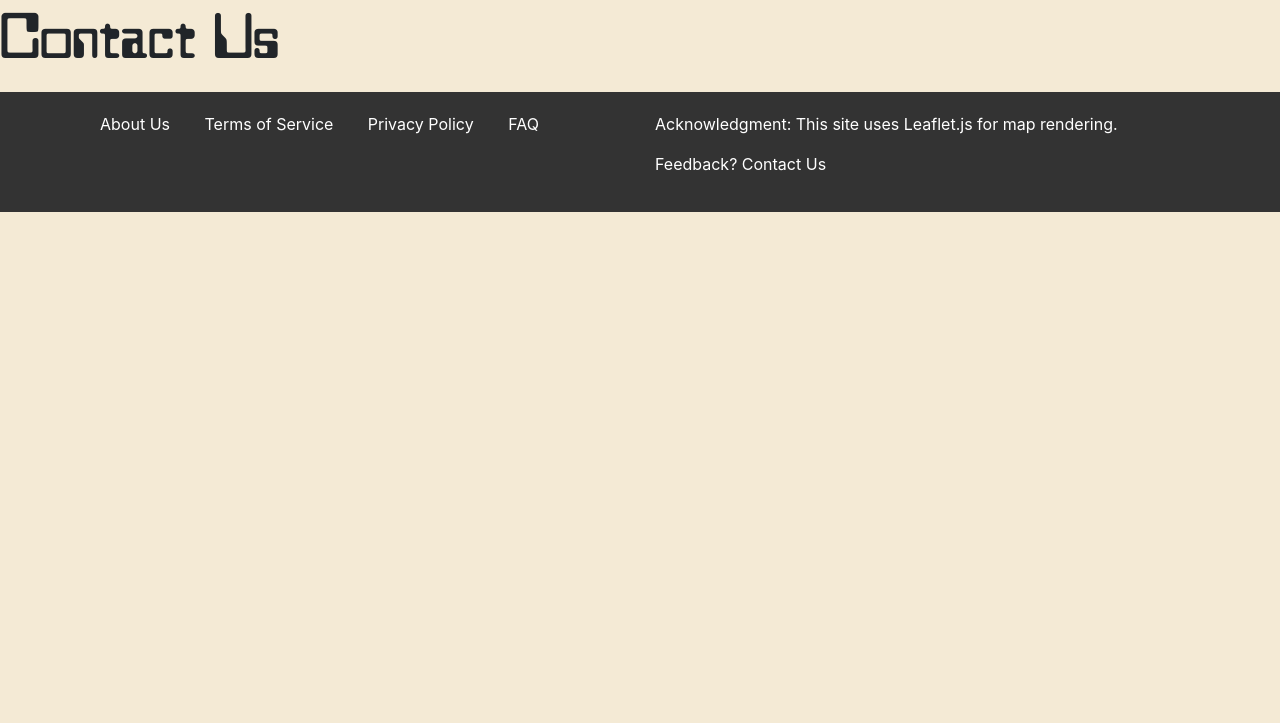
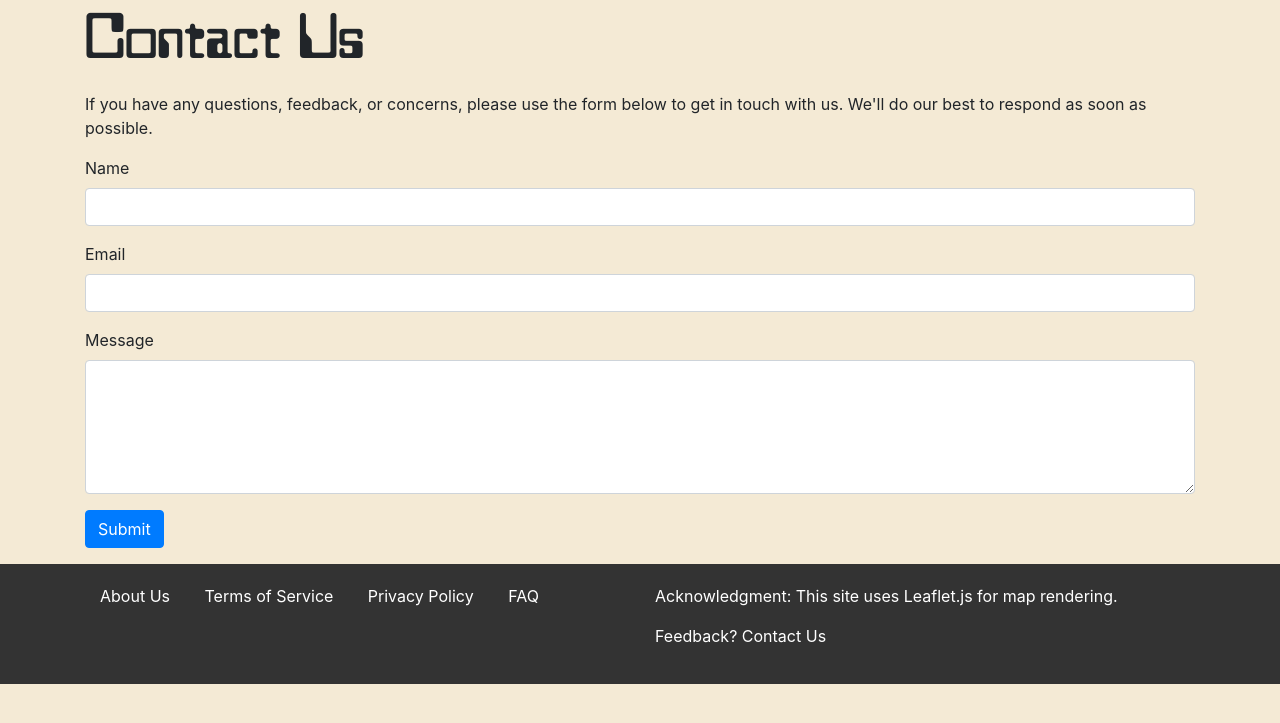
Before and after one commit to AlexCodeGlider/gliderFlightPlanner, a Flask app: page /contact-us in a window 1280 px wide. Shown: the top 723 px of the page. Run offline with Flask 3, Linux system fonts and the light colour scheme; some libraries are stand-ins or nearby versions.

Commit message:
Contact us page

```diff
--- a/app.py
+++ b/app.py
@@ -1,4 +1,4 @@
-from flask import Flask, render_template, request, redirect, url_for, session
+from flask import Flask, render_template, request, redirect, url_for, session, flash
 from flask_session import Session
 import folium
 from folium.features import DivIcon
@@ -10,6 +10,8 @@ import csv
 import ast
 import json
 import os
+import smtplib
+from email.message import EmailMessage
 from dotenv import load_dotenv
 load_dotenv()
 
@@ -362,5 +364,39 @@ def faq():
 def contact_us():
     return render_template('contact_us.html')
 
+GMAIL_ADDRESS = os.environ.get('GMAIL_ADDRESS')
+GMAIL_PASSWORD = os.environ.get('GMAIL_PASSWORD')
+
+def send_email(to_email, subject, content):
+    """Send email using SMTP."""
+    msg = EmailMessage()
+    msg.set_content(content)
+    msg['Subject'] = subject
+    msg['From'] = GMAIL_ADDRESS
+    msg['To'] = to_email
+
+    # Connect to Gmail's SMTP server
+    with smtplib.SMTP_SSL('smtp.gmail.com', 465) as server:
+        server.login(GMAIL_ADDRESS, GMAIL_PASSWORD)
+        server.send_message(msg)
+
+@app.route('/submit_contact_form', methods=['POST'])
+def submit_contact_form():
+    # Extract form data
+    name = request.form.get('name')
+    email = request.form.get('email')
+    message_content = request.form.get('message')
+
+    # Send email
+    subject = "[GliderFlightPlanner] New Contact Form Submission"
+    content = f"Name: {name}\nEmail: {email}\nMessage: {message_content}"
+    send_email(GMAIL_ADDRESS, subject, content)
+
+    # Provide feedback to the user
+    flash('Thank you for reaching out! We will get back to you as soon as possible.', 'success')
+
+    # Redirect to the Contact Us page
+    return redirect(url_for('contact_us'))
+
 if __name__ == "__main__":
     app.run(debug=True)
--- a/templates/contact_us.html
+++ b/templates/contact_us.html
@@ -1,6 +1,33 @@
 {% extends "base.html" %}
 
 {% block content %}
+{% with messages = get_flashed_messages(with_categories=true) %}
+    {% if messages %}
+        {% for category, message in messages %}
+            <div class="alert alert-{{ category }}">
+                {{ message }}
+            </div>
+        {% endfor %}
+    {% endif %}
+{% endwith %}
+<div class="container">
     <h1>Contact Us</h1>
-    <!-- Add content about your company or team here -->
+    <p>If you have any questions, feedback, or concerns, please use the form below to get in touch with us. We'll do our best to respond as soon as possible.</p>
+
+    <form action="{{ url_for('submit_contact_form') }}" method="post">
+        <div class="mb-3">
+            <label for="name" class="form-label">Name</label>
+            <input type="text" class="form-control" id="name" name="name" required>
+        </div>
+        <div class="mb-3">
+            <label for="email" class="form-label">Email</label>
+            <input type="email" class="form-control" id="email" name="email" required>
+        </div>
+        <div class="mb-3">
+            <label for="message" class="form-label">Message</label>
+            <textarea class="form-control" id="message" name="message" rows="5" required></textarea>
+        </div>
+        <button type="submit" class="btn btn-primary mb-3">Submit</button>
+    </form>
+</div>
 {% endblock %}
```
